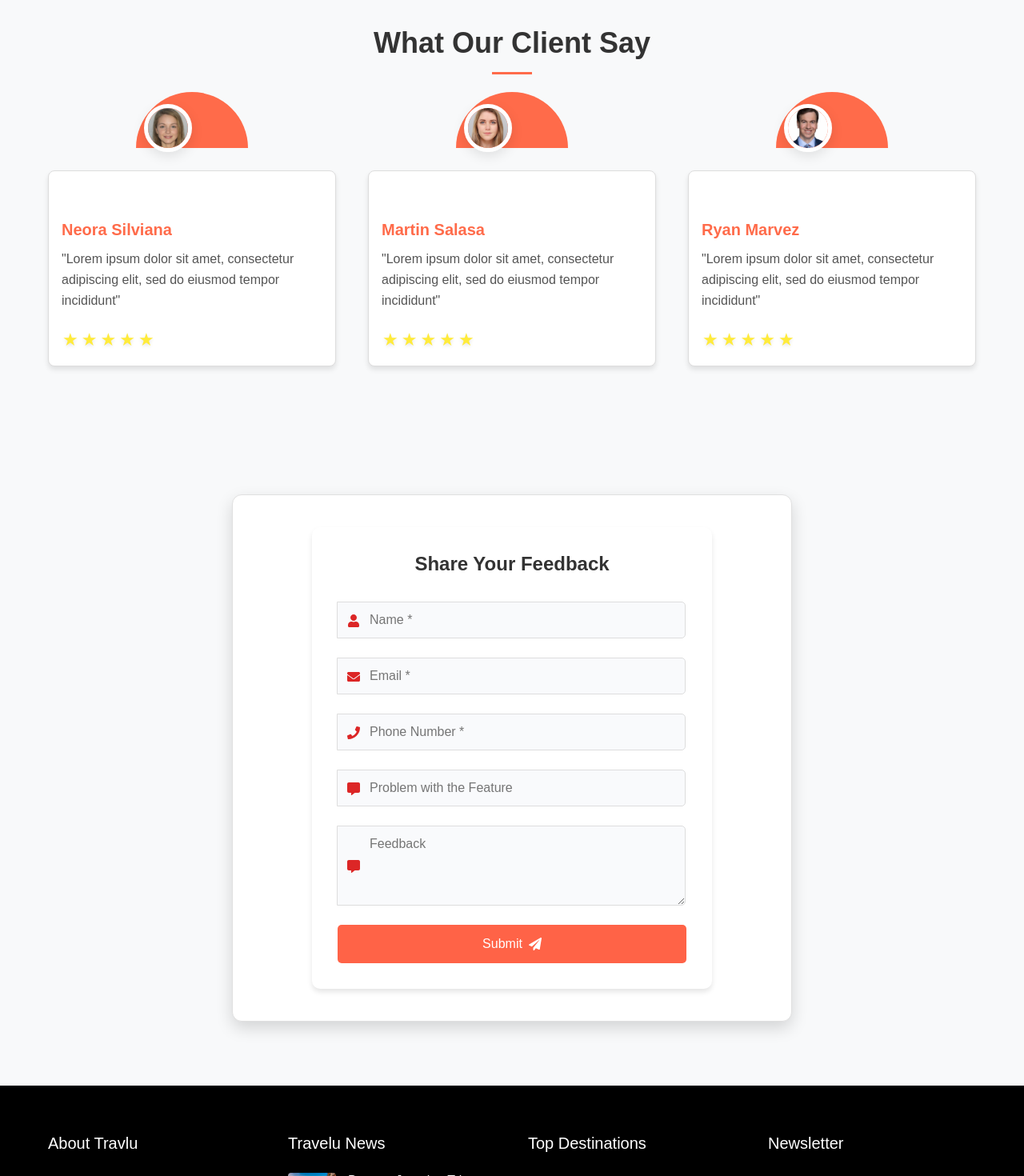
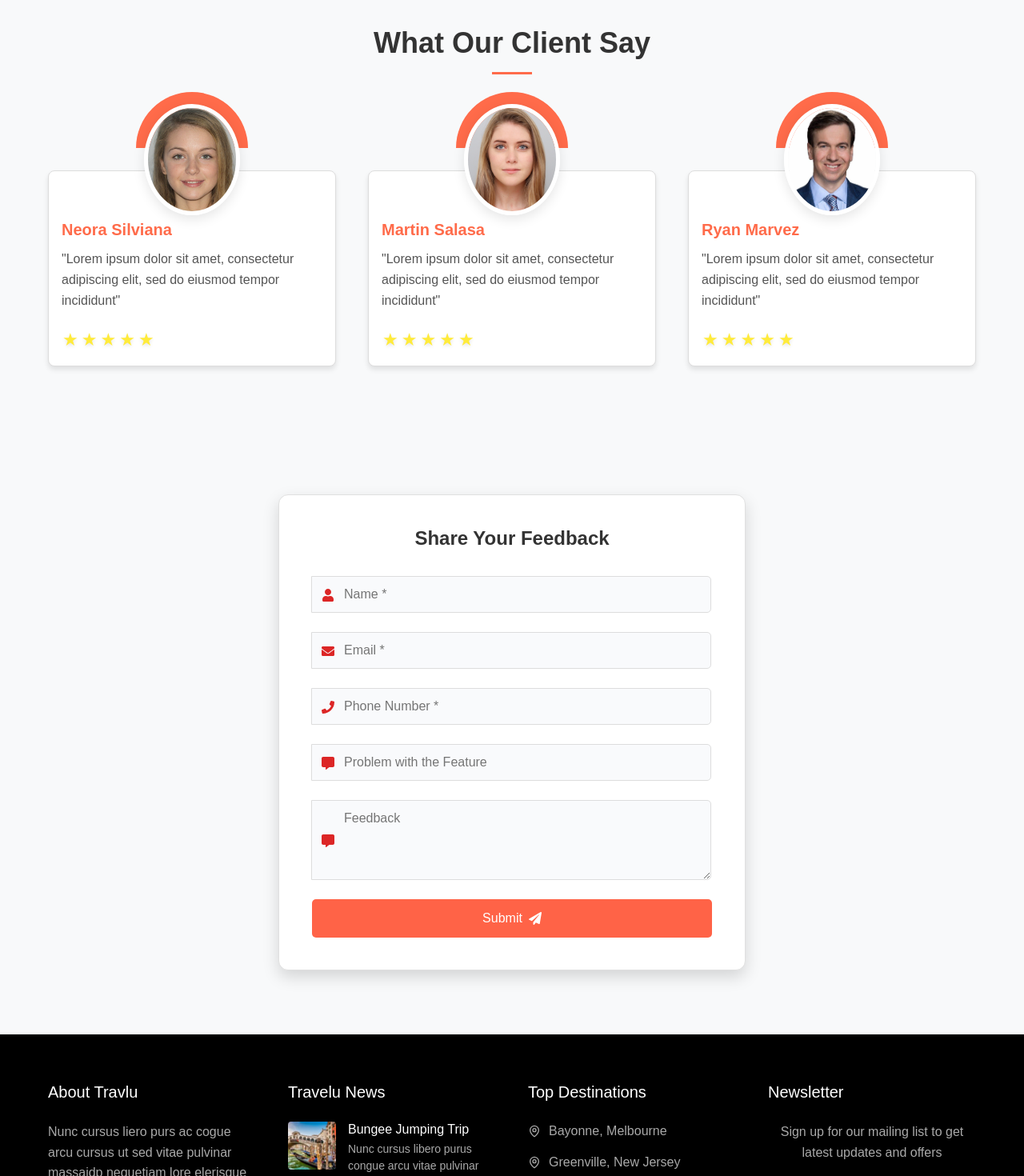
Before and after one commit to GoDofThunder9/ProjectX1, a React (Vite) app in the folder Frontend/: page / in a window 1280 px wide. Shown: the part 2960-4430 px from the top of the page at 80% size. Built offline with nearby package versions, Linux system fonts and the light colour scheme.

Commit message:
update the review section and form

```diff
--- a/Frontend/package.json
+++ b/Frontend/package.json
@@ -22,6 +22,7 @@
     "bootstrap": "^5.3.3",
     "fontawesome": "^5.6.3",
     "lucide-react": "^0.469.0",
+    "miui": "^0.0.2",
     "navigate": "^0.3.6",
     "react": "^18.3.1",
     "react-dom": "^18.3.1",
--- a/Frontend/src/Component/Home/Reviews.jsx
+++ b/Frontend/src/Component/Home/Reviews.jsx
@@ -12,7 +12,7 @@ const Testimonials = () => {
           <div className="testimonial-card">
             <div className="testimonial-image-container">
               <div className="testimonial-image-background"></div>
-              <img src={photo1} alt="Neora Silviana" className="testimonial-image" />
+              <img src={photo1} alt="Neora Silviana" className="testimonial-image-new" />
             </div>
             <h3 className="testimonial-name">Neora Silviana</h3>
             <p className="testimonial-quote">"Lorem ipsum dolor sit amet, consectetur adipiscing elit, sed do eiusmod tempor incididunt"</p>
@@ -27,7 +27,7 @@ const Testimonials = () => {
           <div className="testimonial-card">
             <div className="testimonial-image-container">
               <div className="testimonial-image-background"></div>
-              <img src={photo2} alt="Martin Salasa" className="testimonial-image" />
+              <img src={photo2} alt="Martin Salasa" className="testimonial-image-new" />
             </div>
             <h3 className="testimonial-name">Martin Salasa</h3>
             <p className="testimonial-quote">"Lorem ipsum dolor sit amet, consectetur adipiscing elit, sed do eiusmod tempor incididunt"</p>
@@ -42,7 +42,7 @@ const Testimonials = () => {
           <div className="testimonial-card">
             <div className="testimonial-image-container">
               <div className="testimonial-image-background"></div>
-              <img src={photo3} alt="Ryan Marvez" className="testimonial-image" />
+              <img src={photo3} alt="Ryan Marvez" className="testimonial-image-new" />
             </div>
             <h3 className="testimonial-name">Ryan Marvez</h3>
             <p className="testimonial-quote">"Lorem ipsum dolor sit amet, consectetur adipiscing elit, sed do eiusmod tempor incididunt"</p>
--- a/Frontend/src/assets/Style/HomeStyle/Form.css
+++ b/Frontend/src/assets/Style/HomeStyle/Form.css
@@ -1,19 +1,20 @@
 /* FeedbackForm.css */
 .form-container {
-  min-height: 80vh;
+  min-height: 59vh;
   display: flex;
   align-items: center;
   justify-content: center;
   padding: 1rem;
+  width: 584px;
 }
 
 .form-wrapper {
   width: 100%;
   max-width: 500px;
   background: white;
-  padding: 2rem;
+  /* padding: 2rem; */
   border-radius: 10px;
-  box-shadow: 0 4px 6px rgba(0, 0, 0, 0.1);
+  /* box-shadow: 0 4px 6px rgba(0, 0, 0, 0.1); */
   transition: transform 0.3s ease;
 }
 
--- a/Frontend/src/assets/Style/HomeStyle/Reviews.css
+++ b/Frontend/src/assets/Style/HomeStyle/Reviews.css
@@ -67,10 +67,10 @@
     border-top-right-radius: 70px;
   }
 
-  .testimonial-image {
+  .testimonial-image-new {
     position: relative;
-    width: 120px;
-    height: 120px;
+    /* width: 120px; */
+    height: 139px;
     border-radius: 50%;
     object-fit: cover;
     border: 5px solid #fff;
```
Also changed, not shown: 1 other file (tests, documents, lock files or other folders).
